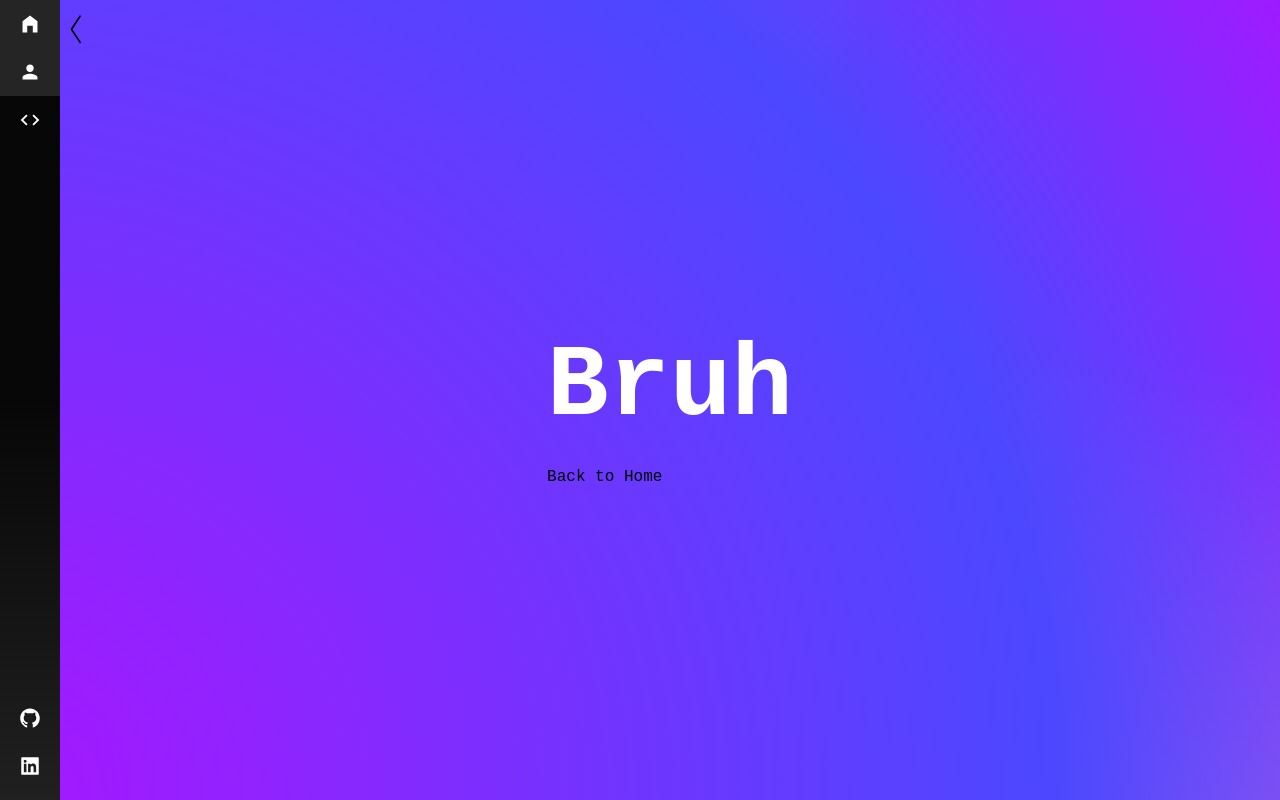
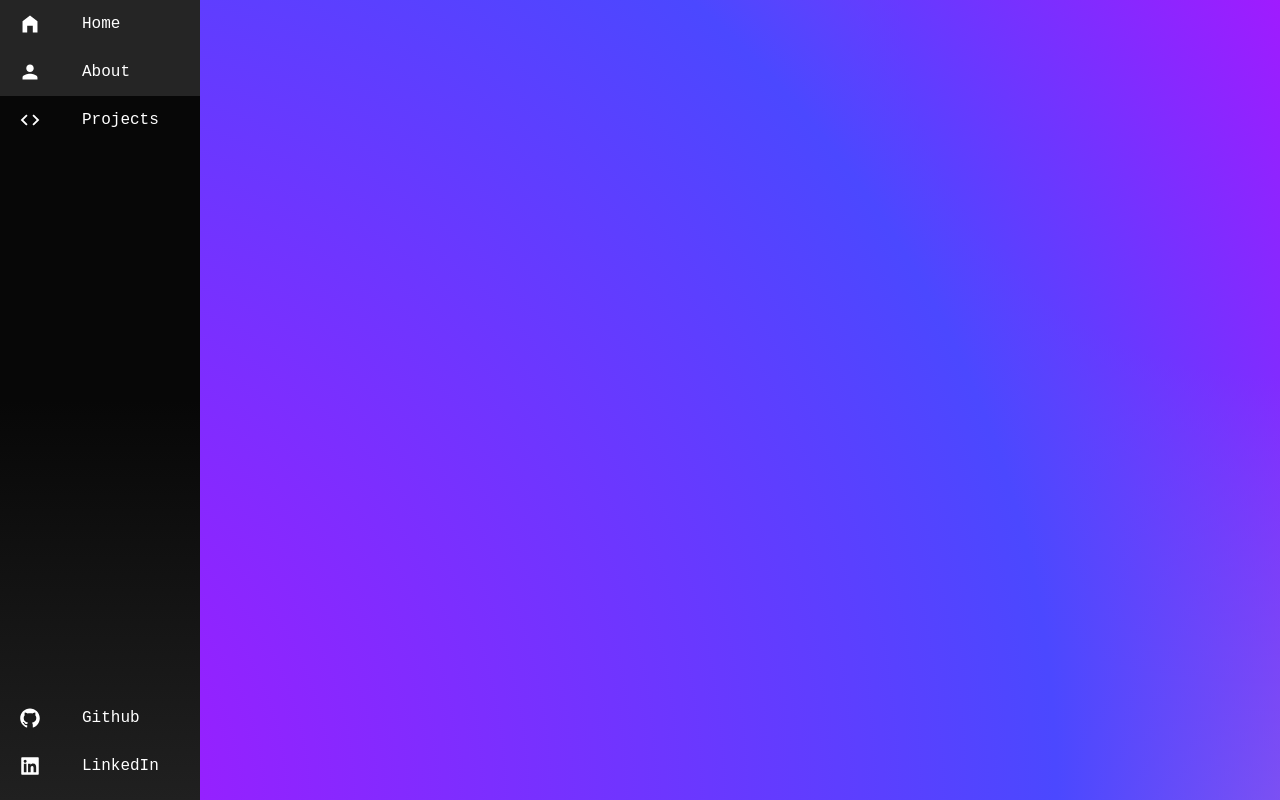
Before and after one commit to kanwarpal-brar/react-portfolio-website, a Next.js app: page /about in a window 1280 px wide. Built offline with nearby package versions, Linux system fonts and the light colour scheme; a web font is replaced by a local one.

Commit message:
- Started work on about page

```diff
--- a/pages/about.tsx
+++ b/pages/about.tsx
@@ -1,4 +1,5 @@
 import Link from "next/link"
+import Image from "next/image"
 import Head from "next/head"
 
 export default function AboutMe() {
@@ -6,12 +7,11 @@
         <div>
             <Head>
                 <title>
-                    About Me
+                    Kanwarpal Brar
                 </title>
             </Head>
             <main>
-                <h1>Bruh</h1>
-                <Link href="/">Back to Home</Link>
+
             </main>
         </div>
     )
```
